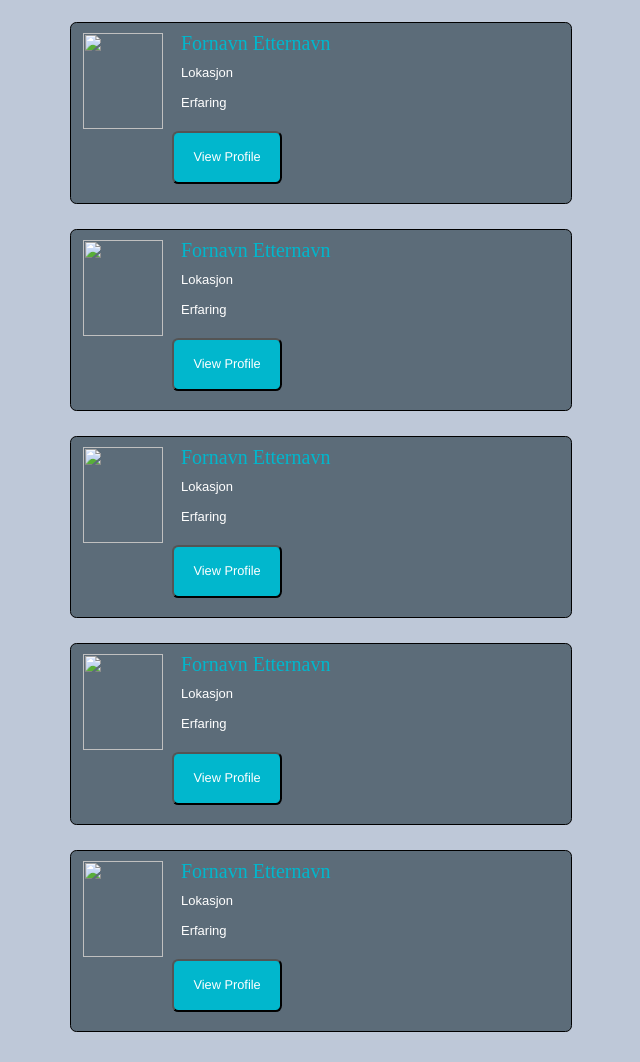
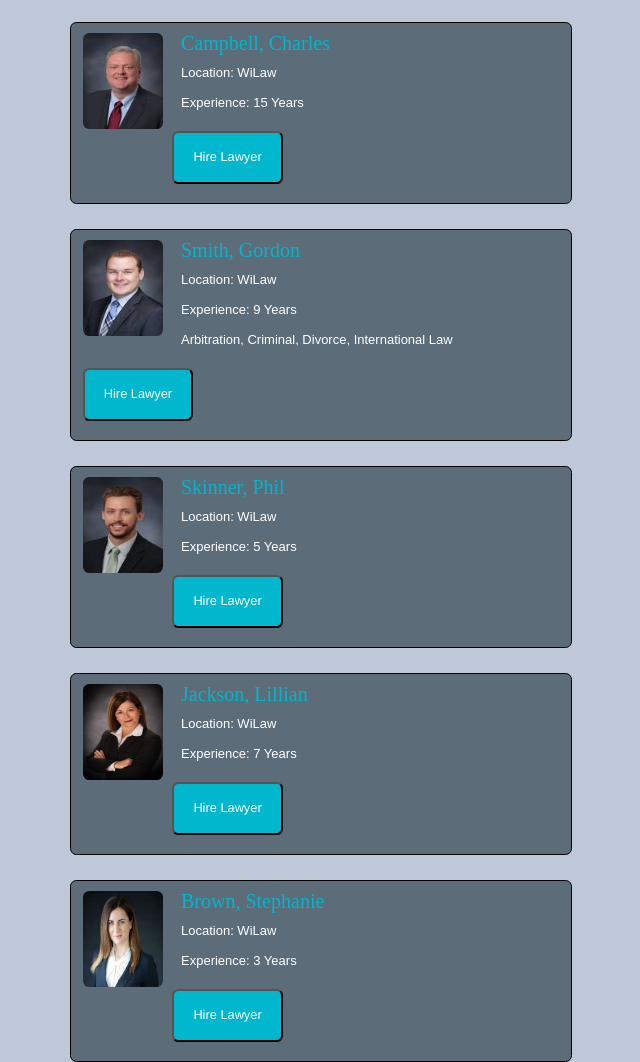
Before and after one commit to LarsStianF/LawClub, a plain HTML site: page lawyers.html in a window 1280 px wide. Shown: the part 51-1113 px from the top of the page, without its empty margins (314-954 px from the left). Before the commit the page ends 1083 px from the top, so only its background shows below. Drawn offline with nearby package versions, Linux system fonts and the light colour scheme.

Commit message:
no message

```diff
--- a/lawyers.html
+++ b/lawyers.html
@@ -33,43 +33,44 @@
     </nav>
 
 <div class="en">
-	<img src="Desert.jpg">
-	<p class="fnavn">Fornavn Etternavn</p>
-	<p class="le">Lokasjon</p>
-	<p class="le">Erfaring</p>
-	<button class="button">View Profile</button>
+	<img src="rsc/img/Lawyer1.jpg">
+	<p class="fnavn">Campbell, Charles</p>
+	<p class="le">Location: WiLaw</p>
+	<p class="le">Experience: 15 Years </p>
+	<button class="button">Hire Lawyer</button>
 </div>
 
 <div class="en">
-	<img src="Desert.jpg">
-	<p class="fnavn">Fornavn Etternavn</p>
-	<p class="le">Lokasjon</p>
-	<p class="le">Erfaring</p>
-	<button class="button">View Profile</button>
+	<img src="rsc/img/Lawyer2.jpg">
+	<p class="fnavn">Smith, Gordon</p>
+	<p class="le">Location: WiLaw</p>
+	<p class="le">Experience: 9 Years</p>
+	<p class="le">Arbitration, Criminal, Divorce, International Law</p>
+	<button class="button">Hire Lawyer</button>
 </div>
 
 <div class="en">
-	<img src="Desert.jpg">
-	<p class="fnavn">Fornavn Etternavn</p>
-	<p class="le">Lokasjon</p>
-	<p class="le">Erfaring</p>
-	<button class="button">View Profile</button>
+	<img src="rsc/img/Lawyer3.jpg">
+	<p class="fnavn">Skinner, Phil</p>
+	<p class="le">Location: WiLaw</p>
+	<p class="le">Experience: 5 Years</p>
+	<button class="button">Hire Lawyer</button>
 </div>
 
 <div class="en">
-	<img src="Desert.jpg">
-	<p class="fnavn">Fornavn Etternavn</p>
-	<p class="le">Lokasjon</p>
-	<p class="le">Erfaring</p>
-	<button class="button">View Profile</button>
+	<img src="rsc/img/Lawyer4.jpg">
+	<p class="fnavn">Jackson, Lillian</p>
+	<p class="le">Location: WiLaw</p>
+	<p class="le">Experience: 7 Years</p>
+	<button class="button">Hire Lawyer</button>
 </div>
 
 <div class="en">
-	<img src="Desert.jpg">
-	<p class="fnavn">Fornavn Etternavn</p>
-	<p class="le">Lokasjon</p>
-	<p class="le">Erfaring</p>
-	<button class="button">View Profile</button>
+	<img src="rsc/img/Lawyer5.jpg">
+	<p class="fnavn">Brown, Stephanie</p>
+	<p class="le">Location: WiLaw</p>
+	<p class="le">Experience: 3 Years</p>
+	<button class="button">Hire Lawyer</button>
 </div>
 </body>
 </html>
--- a/rsc/css/pages/lawyers.css
+++ b/rsc/css/pages/lawyers.css
@@ -22,6 +22,7 @@
 		float: left;
 		margin-right: 0.5rem;
 		margin-left: 0.1rem;
+		border-radius: 0.4rem;
 
 	}
 	.fnavn {
```
Also changed, not shown: rsc/img/Lawyer1.jpg (added), rsc/img/Lawyer2.jpg (added), rsc/img/Lawyer3.jpg (added), rsc/img/Lawyer4.jpg (added), rsc/img/Lawyer5.jpg (added), 1 other file.
